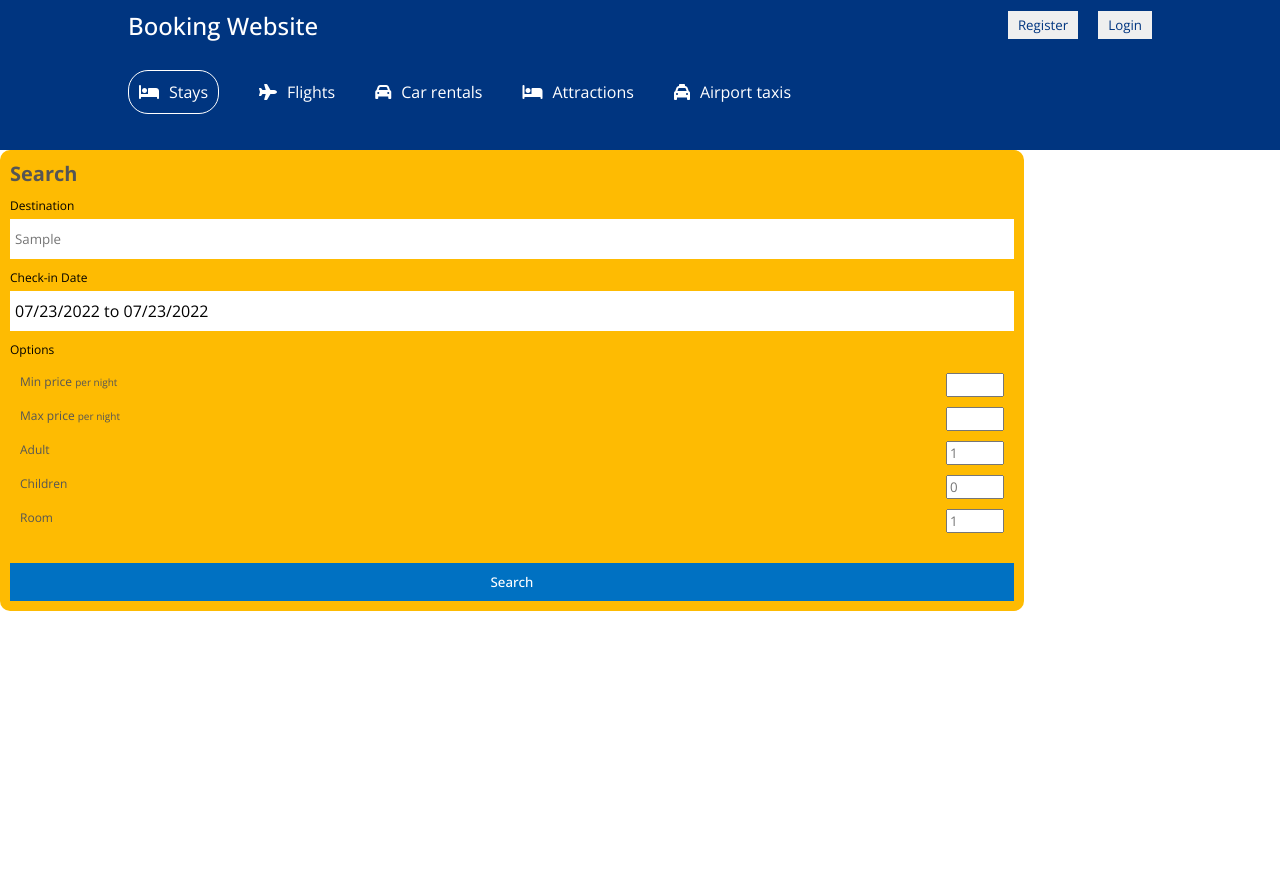
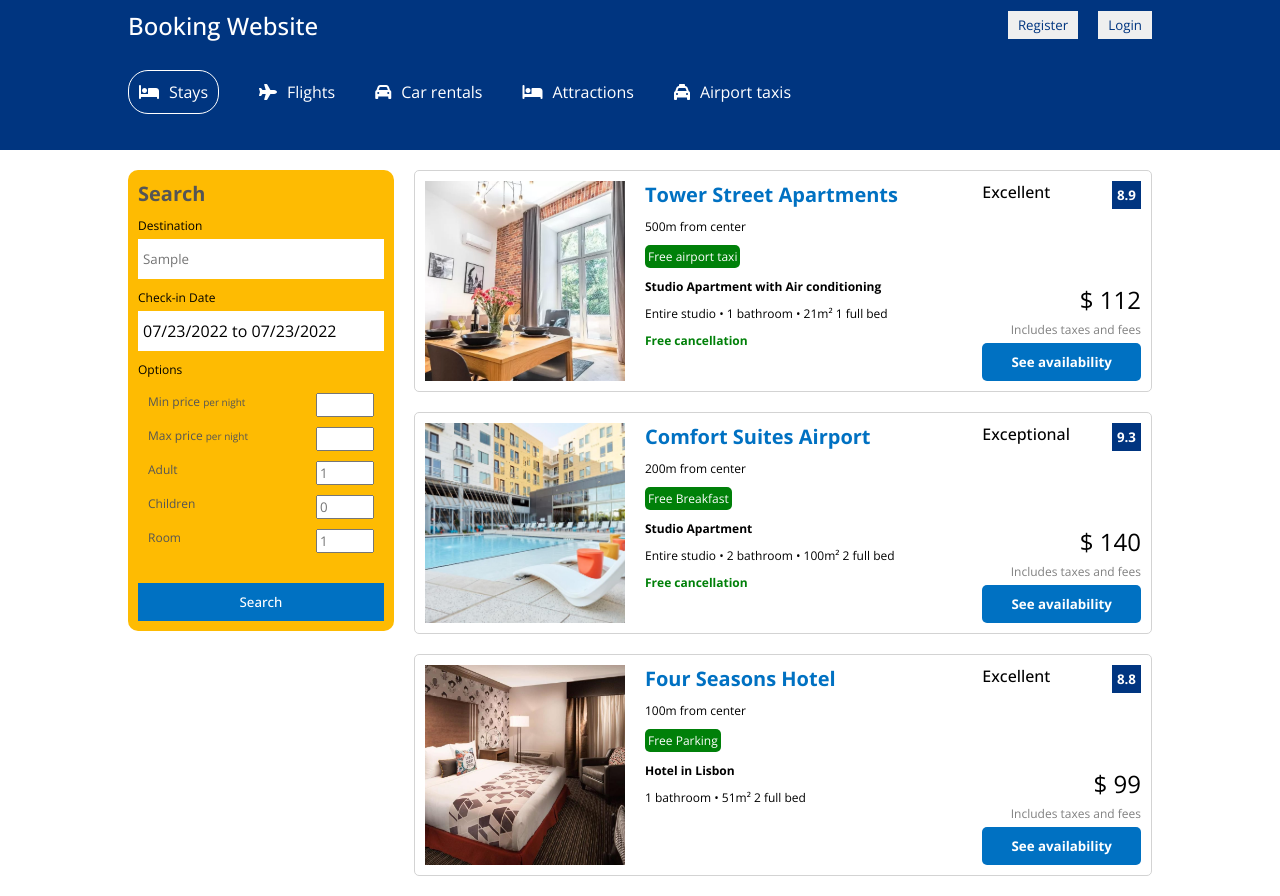
Before and after one commit to FX16212/RJS301x_Assignment, a React (Create React App) app: page / in a window 1280 px wide. Both pictures are taken after typing "Sample" into the empty fields and a click on the button "Search". Before the commit the page ends 800 px from the top, so only its background shows below. Built offline with nearby package versions, Linux system fonts and the light colour scheme.

Commit message:
Add SearchList Component

```diff
--- a/src/pages/search/Search.css
+++ b/src/pages/search/Search.css
@@ -3,6 +3,14 @@
 	justify-content: center;
 	margin-top: 20px;
 }
+
+.listWrapper {
+	width: 100%;
+	max-width: 1024px;
+	display: flex;
+	gap: 20px;
+}
+
 .listResult {
 	flex: 3;
 }
--- a/src/pages/search/Search.jsx
+++ b/src/pages/search/Search.jsx
@@ -1,14 +1,20 @@
 import Header from '../../components/header/Header';
 import Navbar from '../../components/navbar/Navbar';
+import SearchList from './searchList/SearchList';
 import SearchPopup from './searchPopup/SearchPopup';
-
+import './Search.css';
 const Search = () => {
 	return (
 		<div>
 			<Navbar />
 			<Header type="list" />
 			<div className="listContainer">
-				<SearchPopup />
+				<div className="listWrapper">
+					<SearchPopup />
+					<div className="listResult">
+						<SearchList />
+					</div>
+				</div>
 			</div>
 		</div>
 	);
--- /dev/null
+++ b/src/pages/search/searchList/SearchList.css
@@ -0,0 +1,109 @@
+.hotelSearch {
+	border: 1px solid lightgray;
+	padding: 10px;
+	border-radius: 5px;
+	display: flex;
+	justify-content: space-between;
+	gap: 20px;
+	margin-bottom: 20px;
+}
+
+.hotelImg {
+	width: 200px;
+	height: 200px;
+	object-fit: cover;
+}
+
+.hotelDesc {
+	display: flex;
+	flex-direction: column;
+	gap: 10px;
+	flex: 2;
+}
+
+.hotelTitle {
+	font-size: 20px;
+	color: #0071c2;
+}
+
+.hotelDistance {
+	font-size: 12px;
+}
+
+.hotelTaxiOp {
+	font-size: 12px;
+	background-color: #008009;
+	color: white;
+	width: max-content;
+	padding: 3px;
+	border-radius: 5px;
+}
+
+.hotelSubtitle {
+	font-size: 12px;
+	font-weight: bold;
+}
+
+.hotelFeatures {
+	font-size: 12px;
+}
+
+.hotelCancelOp {
+	font-size: 12px;
+	color: #008009;
+	font-weight: bold;
+}
+
+.hotelCancelOpSubtitle {
+	font-size: 12px;
+	color: #008009;
+}
+
+.hotelDetails {
+	flex: 1;
+	display: flex;
+	flex-direction: column;
+	justify-content: space-between;
+}
+
+.hotelRating {
+	display: flex;
+	justify-content: space-between;
+}
+
+.hotelRating > span {
+	font-weight: 500;
+}
+.hotelRating > button {
+	background-color: #003580;
+	color: white;
+	padding: 5px;
+	font-weight: bold;
+	border: none;
+}
+
+.hotelDetailTexts {
+	text-align: right;
+	display: flex;
+	flex-direction: column;
+	gap: 5px;
+}
+
+.hotelPrice {
+	font-size: 24px;
+}
+
+.hotelTaxOp {
+	font-size: 12px;
+	color: gray;
+}
+
+.hotelCheckButton {
+	background-color: #0071c2;
+	color: white;
+	font-weight: bold;
+	padding: 10px 5px;
+	border: none;
+	cursor: pointer;
+	border-radius: 5px;
+}
--- /dev/null
+++ b/src/pages/search/searchList/SearchList.jsx
@@ -0,0 +1,44 @@
+import React from 'react';
+import SearchItems from '../../../data/search.json';
+import './SearchList.css';
+
+function SearchList() {
+	return (
+		<div>
+			{SearchItems.map((item, index) => {
+				return (
+					<div className="hotelSearch" key={index}>
+						<img src={item.image_url} alt="" className="hotelImg" />
+						<div className="hotelDesc">
+							<h1 className="hotelTitle">{item.name}</h1>
+							<span className="hotelDistance">
+								{' '}
+								{item.distance} from center
+							</span>
+							<span className="hotelTaxiOp">{item.tag}</span>
+							<span className="hotelSubtitle">{item.description}</span>
+							<span className="hotelFeatures">{item.type}</span>
+							<span className="hotelCancelOp">
+								{' '}
+								{item.free_cancel ? 'Free cancellation' : ''}{' '}
+							</span>
+						</div>
+						<div className="hotelDetails">
+							<div className="hotelRating">
+								<span> {item.rate_text} </span>
+								<button> {item.rate} </button>
+							</div>
+							<div className="hotelDetailTexts">
+								<span className="hotelPrice">$ {item.price} </span>
+								<p className="hotelTaxOp">Includes taxes and fees</p>
+								<button className="hotelCheckButton">See availability</button>
+							</div>
+						</div>
+					</div>
+				);
+			})}
+		</div>
+	);
+}
+
+export default SearchList;
--- a/src/pages/search/searchPopup/SearchPopup.css
+++ b/src/pages/search/searchPopup/SearchPopup.css
@@ -1,10 +1,3 @@
-.listWrapper {
-	width: 100%;
-	max-width: 1024px;
-	display: flex;
-	gap: 20px;
-}
-
 .listSearch {
 	flex: 1;
 	background-color: #febb02;
--- a/src/pages/search/searchPopup/SearchPopup.jsx
+++ b/src/pages/search/searchPopup/SearchPopup.jsx
@@ -13,7 +13,6 @@ function SearchPopup() {
 	const [options, setOptions] = useState(location.state.options);
 
 	return (
-		<div className="listWrapper">
 		<div className="listSearch">
 			<h1 className="lsTitle">Search</h1>
 			<div className="lsItem">
@@ -80,7 +79,6 @@ function SearchPopup() {
 			</div>
 			<button>Search</button>
 		</div>
-		</div>
 	);
 }
 
```
Lines whose indentation alone changed are shown as unchanged.
